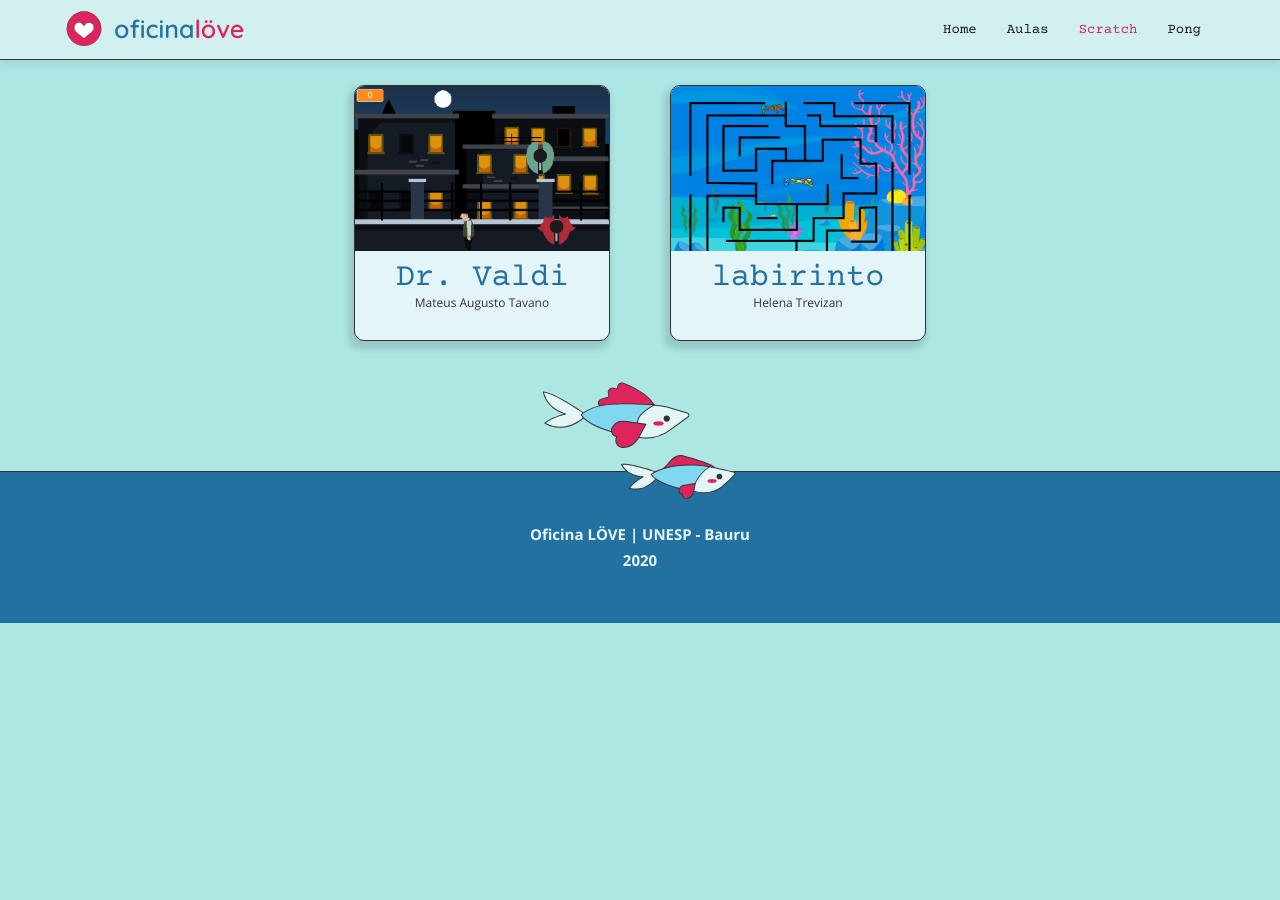
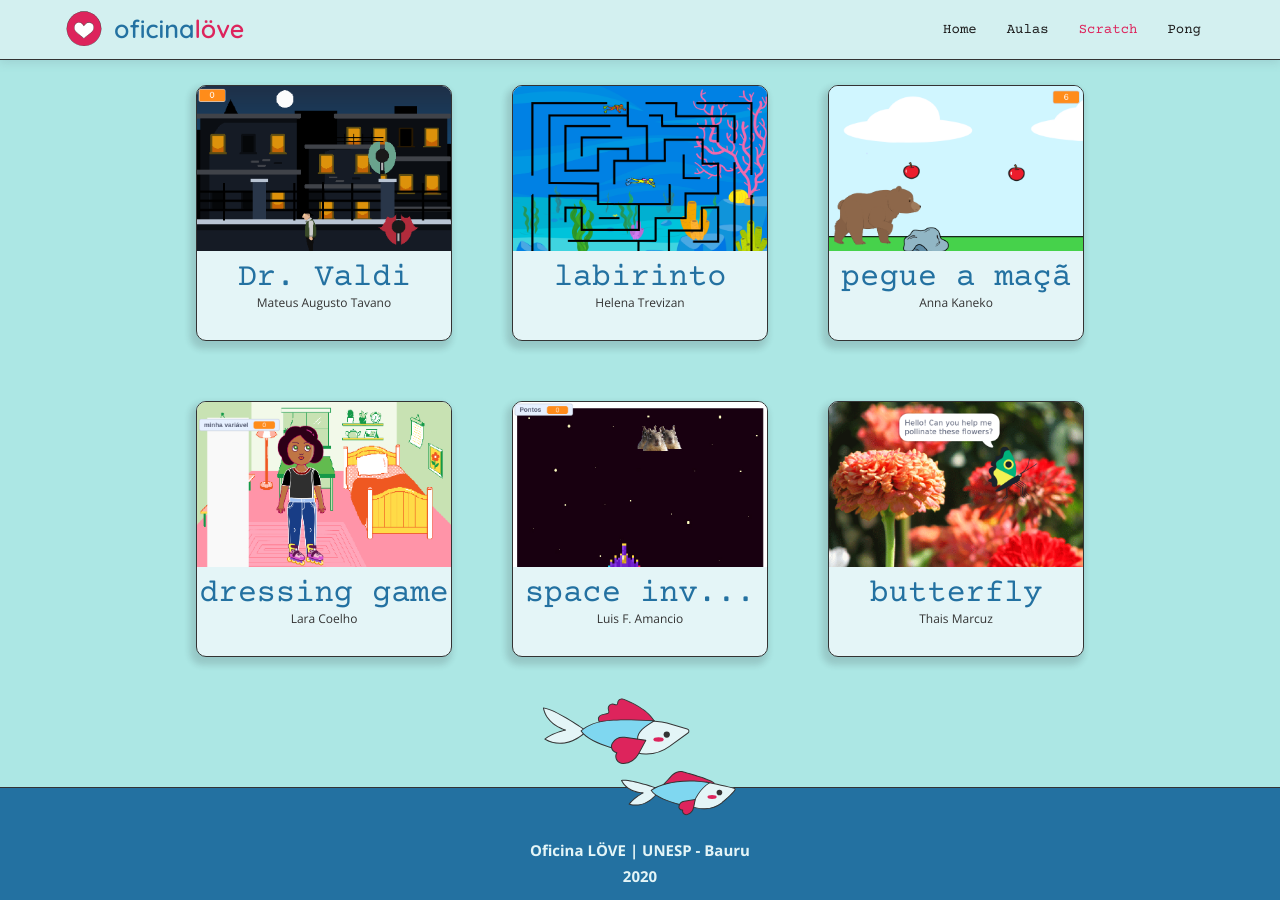
Before and after one commit to paragonusaxis/Oficina-LOVE, a Jekyll site: the page built from docs/_pages/scratch.markdown, in a window 1280 px wide and 900 px high, scrolled down 484 px. Built offline with Jekyll 4.4.1, drawn with Linux system fonts in a browser that asks for light colours; before the commit the page ends 1107 px from its top, so only the background shows below that.

Commit message:
finished website

```diff
--- a/docs/_layouts/scratch.html
+++ b/docs/_layouts/scratch.html
@@ -140,6 +140,86 @@
                 </div>
 
 
+                <div class="project-card">
+                    <div class="project-image anna" title="maçã"></div>
+                    <div class="project-header">
+                        <p class="project-title">pegue a maçã</p>
+                        <p class="project-author">Anna Kaneko</p>
+                    </div>
+                </div>
+                <div class="open-project-card">
+                    <div class="project-card-close">
+                        <div class="close-line1"></div>
+                        <div class="close-line2"></div>
+                    </div>
+                    <div class="project-header">
+                        <p class="project-title">pegue a maçã</p>
+                        <p class="project-author">Anna Kaneko</p>
+                    </div>
+                    <center><iframe class="project-video" src="https://www.youtube.com/embed/TdywL7ZTP04" frameborder="0" allow="accelerometer; autoplay; clipboard-write; encrypted-media; gyroscope; picture-in-picture" allowfullscreen></iframe></center>
+                    <center><a class="project-button button-pink" href="https://scratch.mit.edu/projects/428703638">jogar</a></center>
+                </div>
+
+                <div class="project-card">
+                    <div class="project-image lara" title="dressing game"></div>
+                    <div class="project-header">
+                        <p class="project-title">dressing game</p>
+                        <p class="project-author">Lara Coelho</p>
+                    </div>
+                </div>
+                <div class="open-project-card">
+                    <div class="project-card-close">
+                        <div class="close-line1"></div>
+                        <div class="close-line2"></div>
+                    </div>
+                    <div class="project-header">
+                        <p class="project-title">dressing game</p>
+                        <p class="project-author">Lara Coelho</p>
+                    </div>
+                    <center><iframe class="project-video" src="https://www.youtube.com/embed/qCDVESIfDTo" frameborder="0" allow="accelerometer; autoplay; clipboard-write; encrypted-media; gyroscope; picture-in-picture" allowfullscreen></iframe></center>
+                    <center><a class="project-button button-pink" href="https://scratch.mit.edu/projects/429569957">jogar</a></center>
+                </div>
+
+
+                <div class="project-card">
+                    <div class="project-image luis" title="dressing game"></div>
+                    <div class="project-header">
+                        <p class="project-title">space inv...</p>
+                        <p class="project-author">Luis F. Amancio</p>
+                    </div>
+                </div>
+                <div class="open-project-card">
+                    <div class="project-card-close">
+                        <div class="close-line1"></div>
+                        <div class="close-line2"></div>
+                    </div>
+                    <div class="project-header">
+                        <p class="project-title">space invaders</p>
+                        <p class="project-author">Luis F. Amancio</p>
+                    </div>
+                    <center><iframe class="project-video" src="https://www.youtube.com/embed/Lc7qdPdTybY" frameborder="0" allow="accelerometer; autoplay; clipboard-write; encrypted-media; gyroscope; picture-in-picture" allowfullscreen></iframe></center>
+                    <center><a class="project-button button-pink" href="https://scratch.mit.edu/projects/424880870">jogar</a></center>
+                </div>
+
+                <div class="project-card">
+                    <div class="project-image thais" title="butterfly"></div>
+                    <div class="project-header">
+                        <p class="project-title">butterfly</p>
+                        <p class="project-author">Thais Marcuz</p>
+                    </div>
+                </div>
+                <div class="open-project-card">
+                    <div class="project-card-close">
+                        <div class="close-line1"></div>
+                        <div class="close-line2"></div>
+                    </div>
+                    <div class="project-header">
+                        <p class="project-title">butterfly</p>
+                        <p class="project-author">Thais Marcuz</p>
+                    </div>
+                    <center><iframe class="project-video" src="https://www.youtube.com/embed/XVhgkkcLMlk" frameborder="0" allow="accelerometer; autoplay; clipboard-write; encrypted-media; gyroscope; picture-in-picture" allowfullscreen></iframe></center>
+                    <center><a class="project-button button-pink" href="https://scratch.mit.edu/projects/425496765">jogar</a></center>
+                </div>
 
             </div>
 
```
